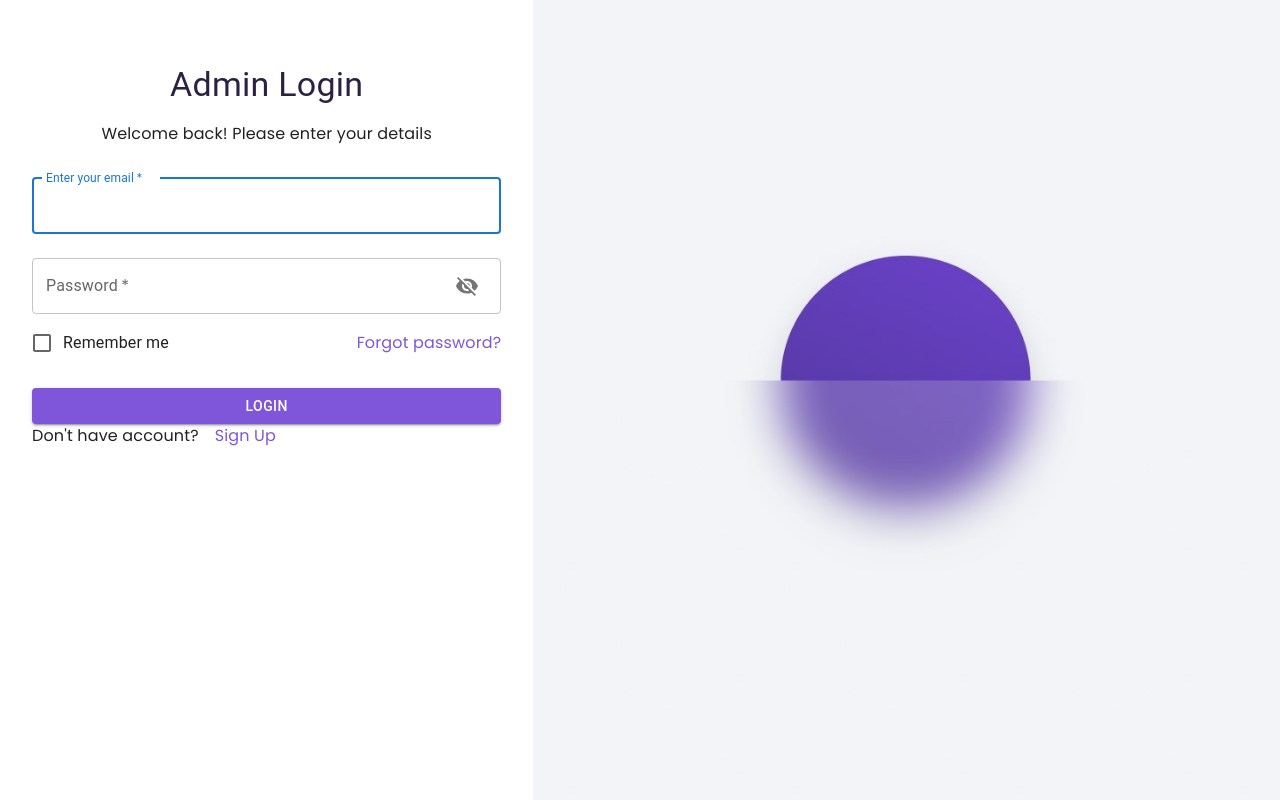
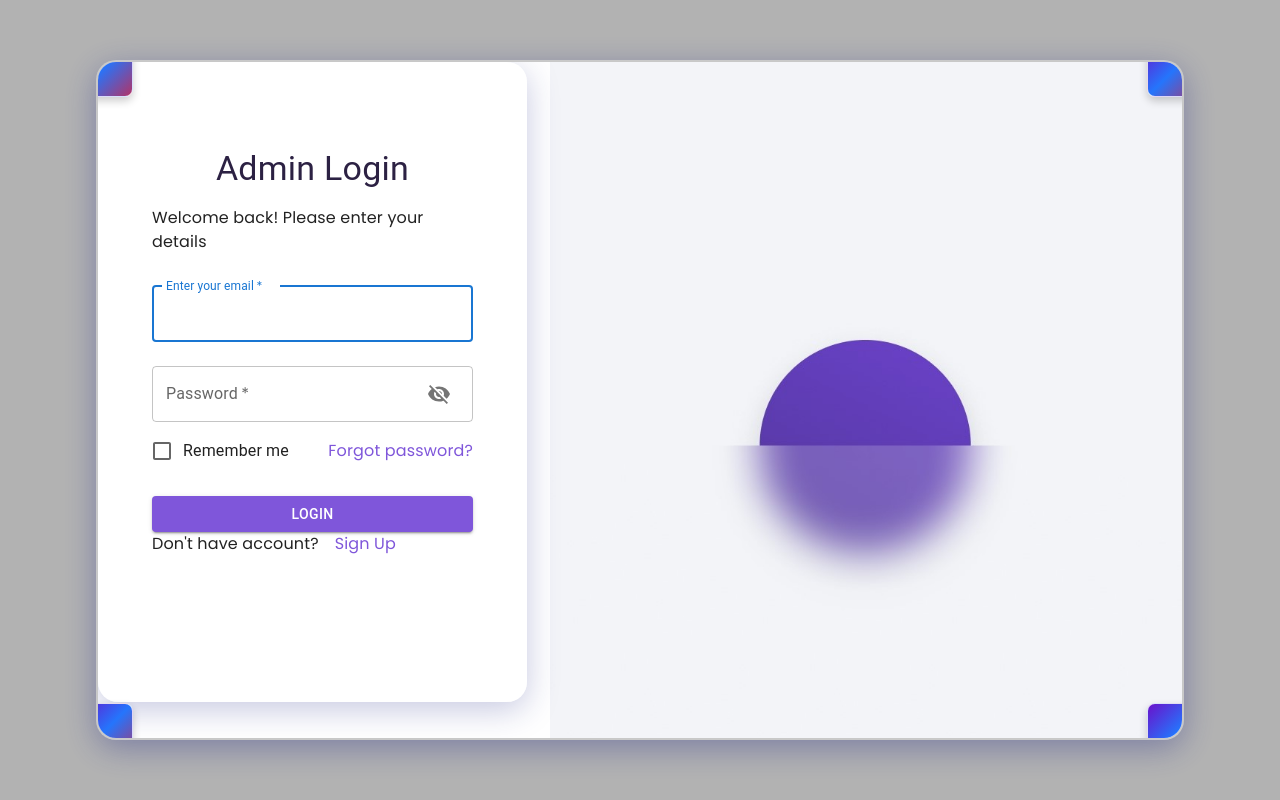
Before and after one commit to tzSystems/school, a React (Create React App) app in the folder frontend/: page /Adminlogin in a window 1280 px wide. Built offline with nearby package versions, Linux system fonts and the light colour scheme.

Commit message:
Update LoginPage.js
added glassmophism effect and decorations

```diff
--- a/frontend/src/pages/LoginPage.js
+++ b/frontend/src/pages/LoginPage.js
@@ -1,15 +1,29 @@
 import { useEffect, useState } from 'react';
 import { Link, useNavigate } from 'react-router-dom';
 import { useDispatch, useSelector } from 'react-redux';
-import { Button, Grid, Box, Typography, Paper, Checkbox, FormControlLabel, TextField, CssBaseline, IconButton, InputAdornment, CircularProgress, Backdrop } from '@mui/material';
+import {
+  Button,
+  Grid,
+  Box,
+  Typography,
+  Paper,
+  Checkbox,
+  FormControlLabel,
+  TextField,
+  CssBaseline,
+  IconButton,
+  InputAdornment,
+  CircularProgress,
+  Backdrop,
+} from '@mui/material';
 import { createTheme, ThemeProvider } from '@mui/material/styles';
 import { Visibility, VisibilityOff } from '@mui/icons-material';
-import bgpic from "../assets/designlogin.jpg"
+import bgpic from "../assets/designlogin.jpg";
 import { LightPurpleButton } from '../components/buttonStyles';
 import styled from 'styled-components';
 import { loginUser } from '../redux/userRelated/userHandle';
 import Popup from '../components/Popup';
-import lang from "../config/lang/loginPage"; // Update import to new file
+import lang from "../config/lang/loginPage";
 
 const defaultTheme = createTheme();
 
@@ -121,9 +135,12 @@ const LoginPage = ({ role }) => {
 
     return (
         <ThemeProvider theme={defaultTheme}>
+            <OuterGlassCard>
+                <GlassCard>
                     <Grid container component="main" sx={{ height: '100vh' }}>
                         <CssBaseline />
                         <Grid item xs={12} sm={8} md={5} component={Paper} elevation={6} square>
+                            <InnerGlassCard>
                                 <Box
                                     sx={{
                                         my: 8,
@@ -239,6 +256,7 @@ const LoginPage = ({ role }) => {
                                         }
                                     </Box>
                                 </Box>
+                            </InnerGlassCard>
                         </Grid>
                         <Grid
                             item
@@ -255,14 +273,19 @@ const LoginPage = ({ role }) => {
                             }}
                         />
                     </Grid>
+                    <GradientSmallCard position="top-left" />
+                    <GradientSmallCard position="top-right" />
+                    <GradientSmallCard position="bottom-left" />
+                    <GradientSmallCard position="bottom-right" />
+                </GlassCard>
                 <Backdrop
                     sx={{ color: '#fff', zIndex: (theme) => theme.zIndex.drawer + 1 }}
                     open={guestLoader}
                 >
-                <CircularProgress color="primary" />
                     Please Wait
                 </Backdrop>
                 <Popup message={message} setShowPopup={setShowPopup} showPopup={showPopup} />
+            </OuterGlassCard>
         </ThemeProvider>
     );
 }
@@ -274,3 +297,66 @@ const StyledLink = styled(Link)`
   text-decoration: none;
   color: #7f56da;
 `;
+
+const GlassCard = styled.div`
+  position: relative;
+  width: 85%;
+  height: 85%;
+  background: rgba(255, 255, 255, 0.25);
+  border-radius: 20px;
+  border: 2px solid rgba(255, 255, 255, 0.3); /* Edge Highlight */
+  box-shadow: 0 8px 32px rgba(31, 38, 135, 0.37);
+  backdrop-filter: blur(12px);
+  overflow: hidden;
+`;
+
+const InnerGlassCard = styled.div`
+  padding: 20px;
+  background: rgba(255, 255, 255, 0.25);
+  border: 2px solid rgba(255, 255, 255, 0.4); /* Inner Edge Highlight */
+  box-shadow: 0 8px 32px rgba(31, 38, 135, 0.25);
+  border-radius: 20px;
+  width: 95%;
+  height: 80%;
+  position: relative;
+
+`;
+
+const OuterGlassCard = styled.div`
+  position: relative;
+  top: 0;
+  left: 0;
+  width: 100vw;
+  height: 100vh;
+  display: flex;
+  justify-content: center;
+  align-items: center;
+  background: rgba(0, 0, 0, 0.3); /* Semi-transparent background */
+  backdrop-filter: blur(10px);
+  -webkit-backdrop-filter: blur(10px);
+  z-index: 1; /* Ensure it sits on top of other content */
+`;
+
+const GradientSmallCard = styled.div`
+  position: absolute;
+  width: 60px;
+  height: 60px;
+  background: linear-gradient(135deg, #6a11cb, #2575fc, #b23367);
+  border-radius: 8px;
+  border: 1px solid rgba(255, 255, 255, 0.8); /* Card Border */
+  box-shadow: 0 4px 8px rgba(0, 0, 0, 0.2); /* Shadow for Depth */
+  ${({ position }) => {
+    switch (position) {
+      case 'top-left':
+        return 'top: -25px; left: -25px;';
+      case 'top-right':
+        return 'top: -25px; right: -25px;';
+      case 'bottom-left':
+        return 'bottom: -25px; left: -25px;';
+      case 'bottom-right':
+        return 'bottom: -25px; right: -25px;';
+      default:
+        return '';
+    }
+  }}
+`;
```
Lines whose indentation alone changed are shown as unchanged.
